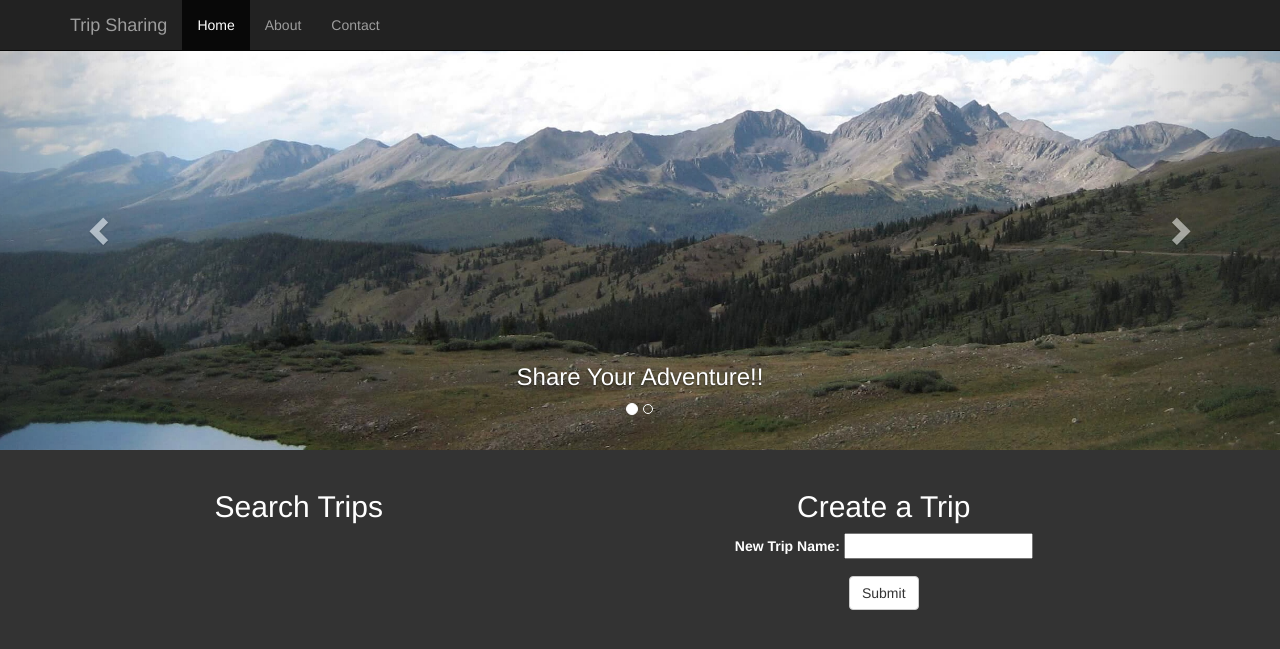
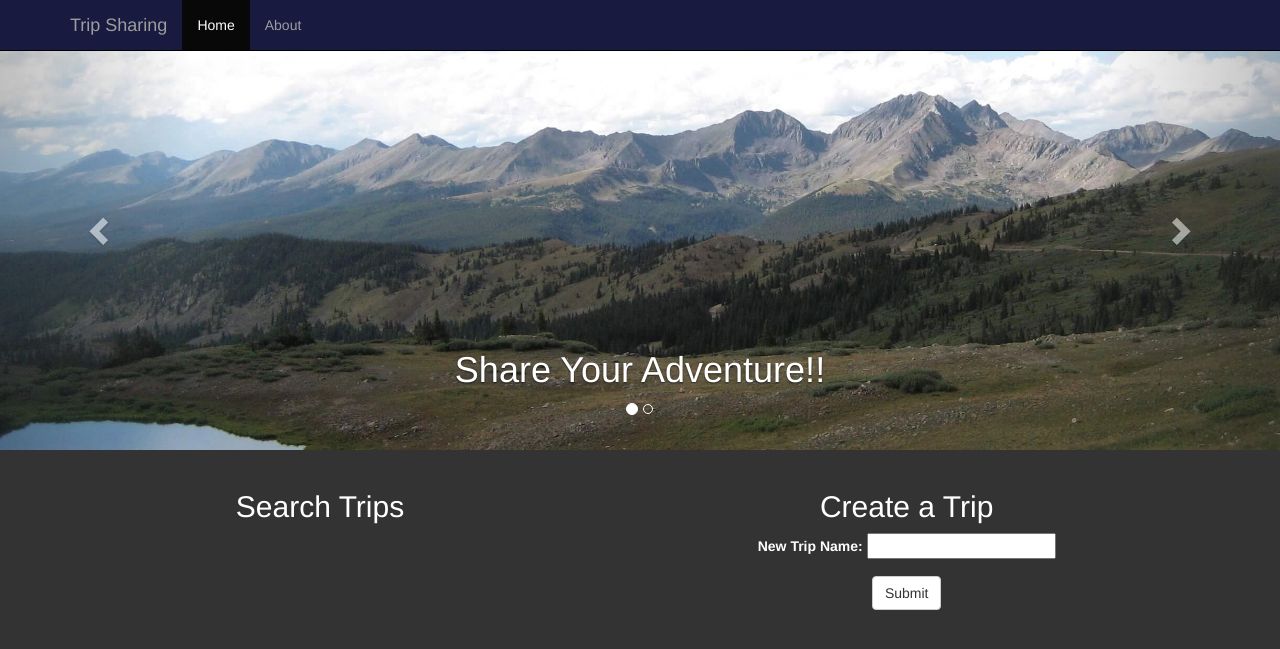
Before and after one commit to afrank150/TripSharingProject, a Django app: page / in a window 1280 px wide. Shown: the top 649 px of the page. Run offline with Django 3.2, Linux system fonts and the light colour scheme; some libraries are stand-ins or nearby versions.

Commit message:
Changed navbar color

```diff
--- /dev/null
+++ b/trips/static/base.css
@@ -0,0 +1,4 @@
+.navbar.navbar-inverse.navbar-fixed-top{
+    background-color: #181A40;
+    border-color: #000000;
+}
--- a/trips/static/home.css
+++ b/trips/static/home.css
@@ -9,7 +9,8 @@ body {
 	color: #ffffff;
 }
 
-.col-sm-5 {
+.col-sm-5,
+.col-sm-6 {
 }
 
 input {
--- a/trips/static/trip.css
+++ b/trips/static/trip.css
@@ -1,4 +1,16 @@
+html,
+body {
+    height: 100%;
+    width: 100%;
+    background-color: #333333;
+}
+
 .leaflet-container {  /* all maps */
     width:  100%;
     height: 600px;
 }
+
+.span12 {
+	padding-top: 40px;
+	text-align: center;
+}
--- a/trips/templates/base.html
+++ b/trips/templates/base.html
@@ -8,16 +8,15 @@
     <!-- The above 3 meta tags *must* come first in the head; any other head content must come *after* these tags -->
     <meta name="description" content="">
     <meta name="author" content="">
+
+      <!-- css -->
+      <link href="/static/base.css" rel="stylesheet">
     <!-- <link rel="icon" href="../../favicon.ico"> No favicon yet-->
 
     <title>Share a Trip!</title>
 
     <!-- Bootstrap core CSS -->
     <link rel="stylesheet" href="https://maxcdn.bootstrapcdn.com/bootstrap/3.3.6/css/bootstrap.min.css">
-
-    <!-- Custom styles for this template -->
-    <link href="/static/home.css" rel="stylesheet">
-    <link href="/static/trip.css" rel="stylesheet" media="screen">
 
     <!-- HTML5 shim and Respond.js for IE8 support of HTML5 elements and media queries -->
     <!--[if lt IE 9]>
@@ -44,7 +43,6 @@
           <ul class="nav navbar-nav">
             <li class="active"><a href="/">Home</a></li>
             <li><a href="#about">About</a></li>
-            <li><a href="#contact">Contact</a></li>
           </ul>
         </div><!--/.nav-collapse -->
       </div>
--- a/trips/templates/home.html
+++ b/trips/templates/home.html
@@ -1,6 +1,9 @@
 {% extends 'base.html' %}
 
 {% block new_trip_form %}
+	<!-- css -->
+	<link href="/static/home.css" rel="stylesheet">
+
   <div id="myCarousel" class="carousel slide" data-ride="carousel">
     <!-- Indicators -->
     <ol class="carousel-indicators">
@@ -13,7 +16,7 @@
       <div class="item active">
         <img src="static/images/carousel_1.jpg" alt="Image">
         <div class="carousel-caption">
-          <h3>Share Your Adventure!!</h3>
+          <h1>Share Your Adventure!!</h1>
           <p></p>
         </div>
       </div>
@@ -21,7 +24,7 @@
       <div class="item">
         <img src="static/images/carousel_2.png" alt="Image">
         <div class="carousel-caption">
-          <h3>Find A Trip</h3>
+          <h1>Find A Trip</h1>
           <p></p>
         </div>
       </div>
@@ -38,15 +41,13 @@
     </a>
   </div>
 
-  <div class="container text-center"><br>
+  <div class="container-fluid text-center"><br>
 
 	  <div class="row">
-	  	<div class="col-sm-5">
+	  	<div class="col-sm-6">
 	  		<h2>Search Trips</h2>
 	  	</div>
-	  	<div class="col-sm-1">
-	  	</div>
-	  	<div class="col-sm-5">
+	  	<div class="col-sm-5 offset1">
 	      <h2>Create a Trip</h2>
 	  	    <form role="form" method="POST" action="/trips/new/">
 	  	    	<div class="form-group">
```
Also changed, not shown: trips/templates/trip.html (+12 -8 lines).
